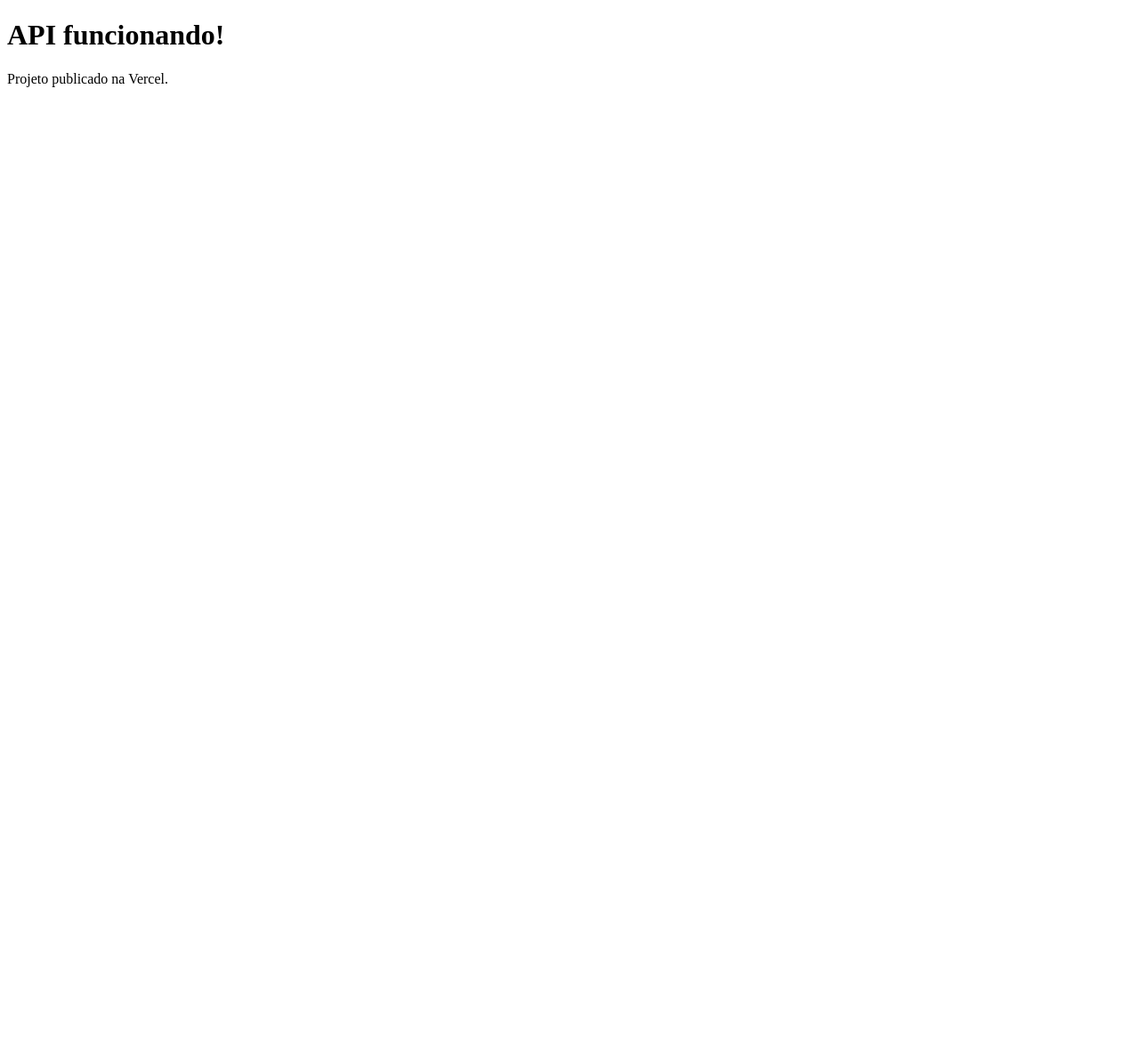
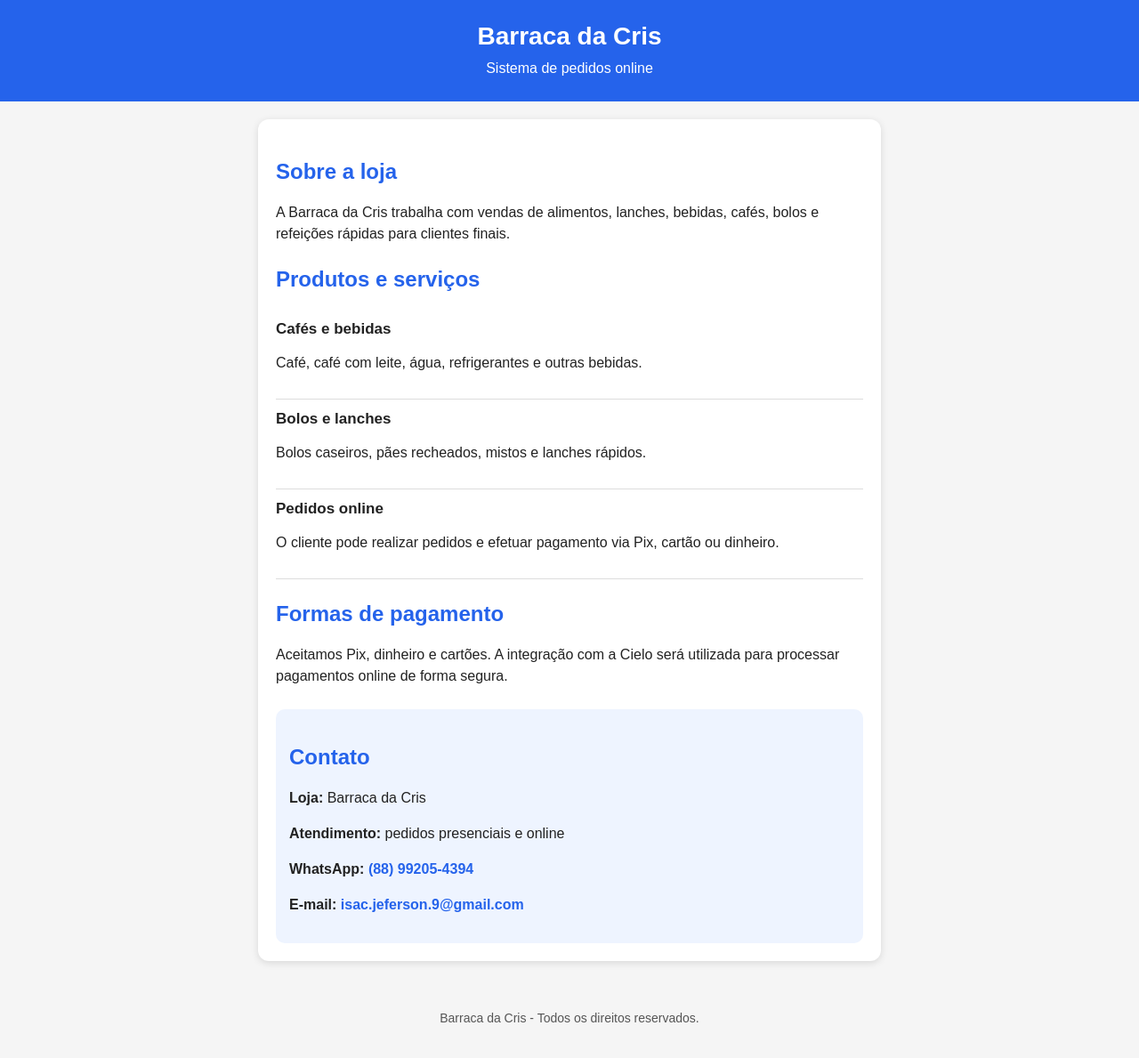
Before and after one commit to isacjeferson9-afk/teste-API, a website: page index.html in a window 1280 px wide. Shown: the whole page at 89% size. Before the commit the page ends 800 px from the top, so only its background shows below. Drawn offline with Linux system fonts and the light colour scheme.

Commit message:
Atualizar o index.html

```diff
--- a/index.html
+++ b/index.html
@@ -2,10 +2,160 @@
 <html lang="pt-BR">
 <head>
   <meta charset="UTF-8">
-  <title>Teste API</title>
+  <meta name="viewport" content="width=device-width, initial-scale=1.0">
+
+  <title>Barraca da Cris</title>
+
+  <style>
+    * {
+      box-sizing: border-box;
+    }
+
+    body {
+      margin: 0;
+      font-family: Arial, sans-serif;
+      background: #f5f5f5;
+      color: #222;
+    }
+
+    header {
+      background: #2563eb;
+      color: white;
+      padding: 25px 15px;
+      text-align: center;
+    }
+
+    header h1 {
+      margin: 0;
+      font-size: 28px;
+    }
+
+    header p {
+      margin: 8px 0 0;
+      font-size: 16px;
+    }
+
+    main {
+      max-width: 700px;
+      margin: 20px auto;
+      background: white;
+      padding: 20px;
+      border-radius: 12px;
+      box-shadow: 0 2px 8px rgba(0,0,0,0.12);
+    }
+
+    h2 {
+      color: #2563eb;
+      margin-top: 25px;
+    }
+
+    p {
+      line-height: 1.5;
+    }
+
+    .produto {
+      border-bottom: 1px solid #ddd;
+      padding: 12px 0;
+    }
+
+    .produto:last-child {
+      border-bottom: none;
+    }
+
+    .produto strong {
+      font-size: 17px;
+    }
+
+    .contato {
+      background: #eef4ff;
+      padding: 15px;
+      border-radius: 10px;
+      margin-top: 25px;
+    }
+
+    a {
+      color: #2563eb;
+      text-decoration: none;
+      font-weight: bold;
+    }
+
+    footer {
+      text-align: center;
+      padding: 20px;
+      font-size: 14px;
+      color: #555;
+    }
+  </style>
 </head>
+
 <body>
-  <h1>API funcionando!</h1>
-  <p>Projeto publicado na Vercel.</p>
+
+  <header>
+    <h1>Barraca da Cris</h1>
+    <p>Sistema de pedidos online</p>
+  </header>
+
+  <main>
+
+    <h2>Sobre a loja</h2>
+    <p>
+      A Barraca da Cris trabalha com vendas de alimentos, lanches, bebidas,
+      cafés, bolos e refeições rápidas para clientes finais.
+    </p>
+
+    <h2>Produtos e serviços</h2>
+
+    <div class="produto">
+      <strong>Cafés e bebidas</strong>
+      <p>Café, café com leite, água, refrigerantes e outras bebidas.</p>
+    </div>
+
+    <div class="produto">
+      <strong>Bolos e lanches</strong>
+      <p>Bolos caseiros, pães recheados, mistos e lanches rápidos.</p>
+    </div>
+
+    <div class="produto">
+      <strong>Pedidos online</strong>
+      <p>
+        O cliente pode realizar pedidos e efetuar pagamento via Pix,
+        cartão ou dinheiro.
+      </p>
+    </div>
+
+    <h2>Formas de pagamento</h2>
+    <p>
+      Aceitamos Pix, dinheiro e cartões. A integração com a Cielo será utilizada
+      para processar pagamentos online de forma segura.
+    </p>
+
+    <div class="contato">
+      <h2>Contato</h2>
+
+      <p><strong>Loja:</strong> Barraca da Cris</p>
+
+      <p><strong>Atendimento:</strong> pedidos presenciais e online</p>
+
+      <p>
+        <strong>WhatsApp:</strong>
+        <a href="https://wa.me/5588992054394" target="_blank">
+          (88) 99205-4394
+        </a>
+      </p>
+
+      <p>
+        <strong>E-mail:</strong>
+        <a href="mailto:isac.jeferson.9@gmail.com">
+          isac.jeferson.9@gmail.com
+        </a>
+      </p>
+    </div>
+
+  </main>
+
+  <footer>
+    <p>Barraca da Cris - Todos os direitos reservados.</p>
+  </footer>
+
 </body>
 </html>
```
